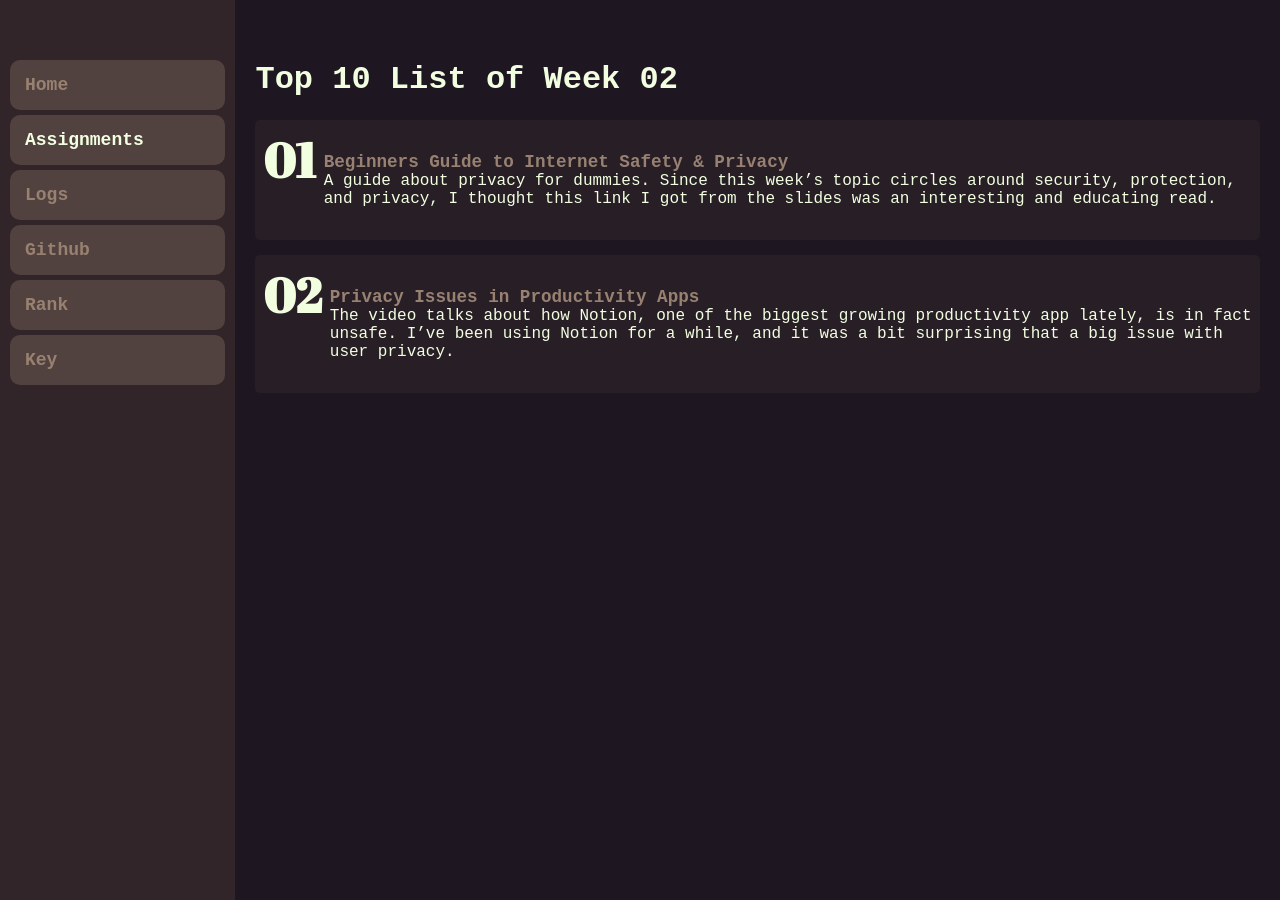
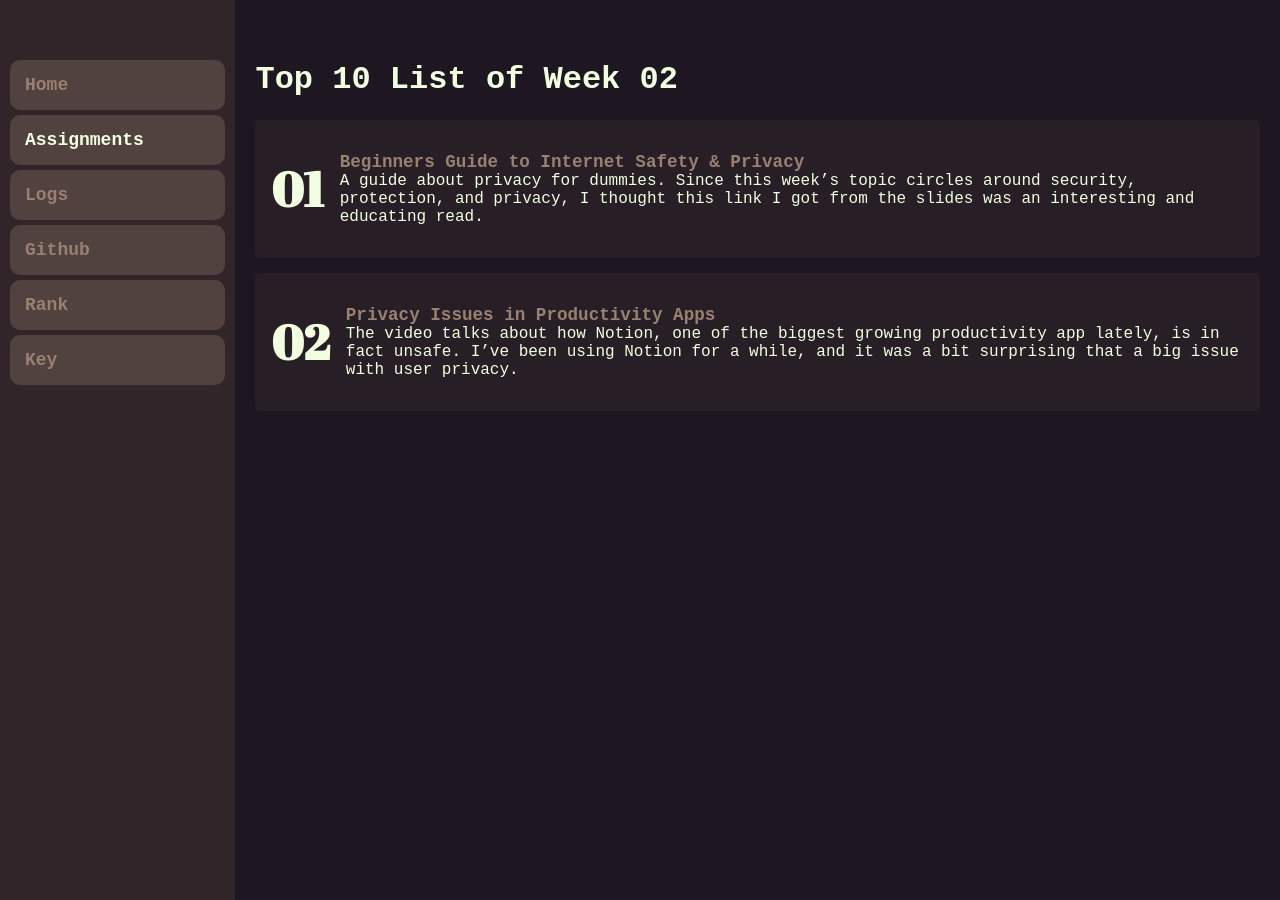
Before and after one commit to asfiowilma/os211, a Jekyll site: the page built from w02.md, in a window 1280 px wide. Built offline with Jekyll 4.4.1, drawn with Linux system fonts in a browser that asks for light colours.

Commit message:
OS211 asfiowilma

```diff
--- a/assets/css/style.css
+++ b/assets/css/style.css
@@ -34,10 +34,11 @@ ol {
 ol li {
     counter-increment: litha-counter;
     display: flex;
+    align-items: center;
     width: 100%;
   }
 
-ol li a {
+ol li p a {
     font-size: 1.1rem;
     margin-bottom: 10px;
 }
@@ -46,14 +47,14 @@ ol li::before {
     content: counter(litha-counter, decimal-leading-zero);
     font-weight: bold;
     font-size: 3rem;
-    margin-right: 0.5rem;
+    margin-right: 1rem;
     font-family: 'Abril Fatface', serif;
     line-height: 1;
   }
 
 li {
     margin-bottom: 15px;
-    padding: 1rem .5rem;
+    padding: 1rem;
     background: rgb(70, 53, 52, 0.25);
     border-radius: 5px;
 }
```
